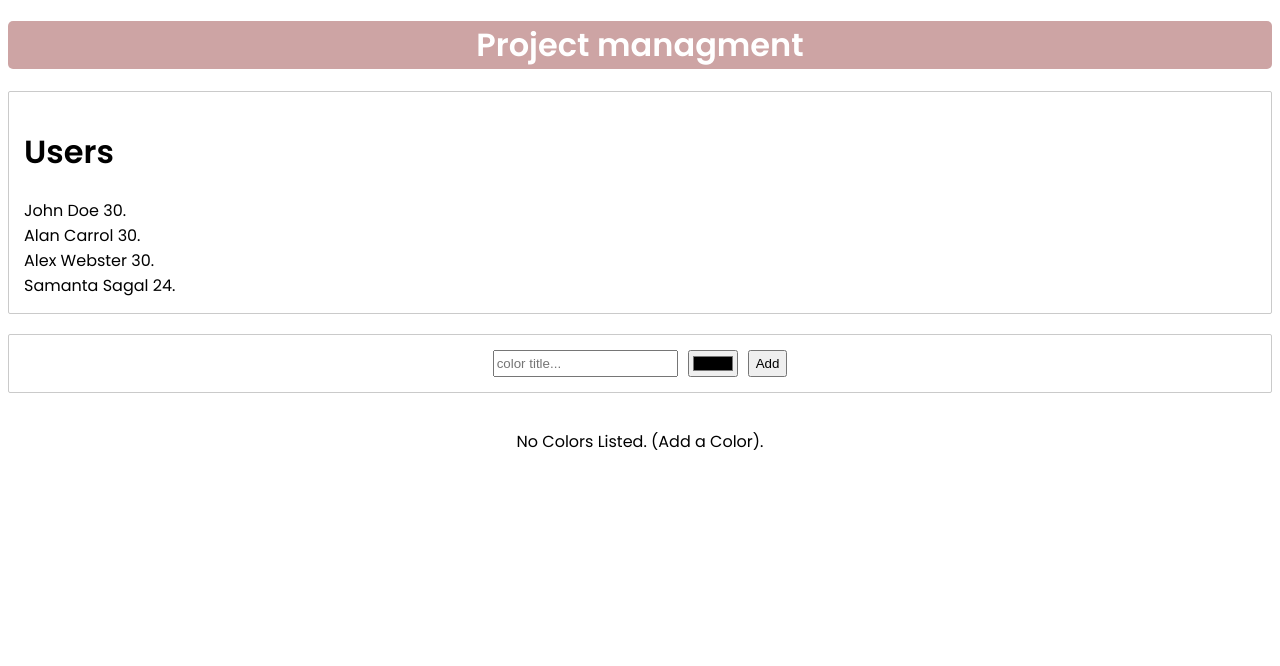
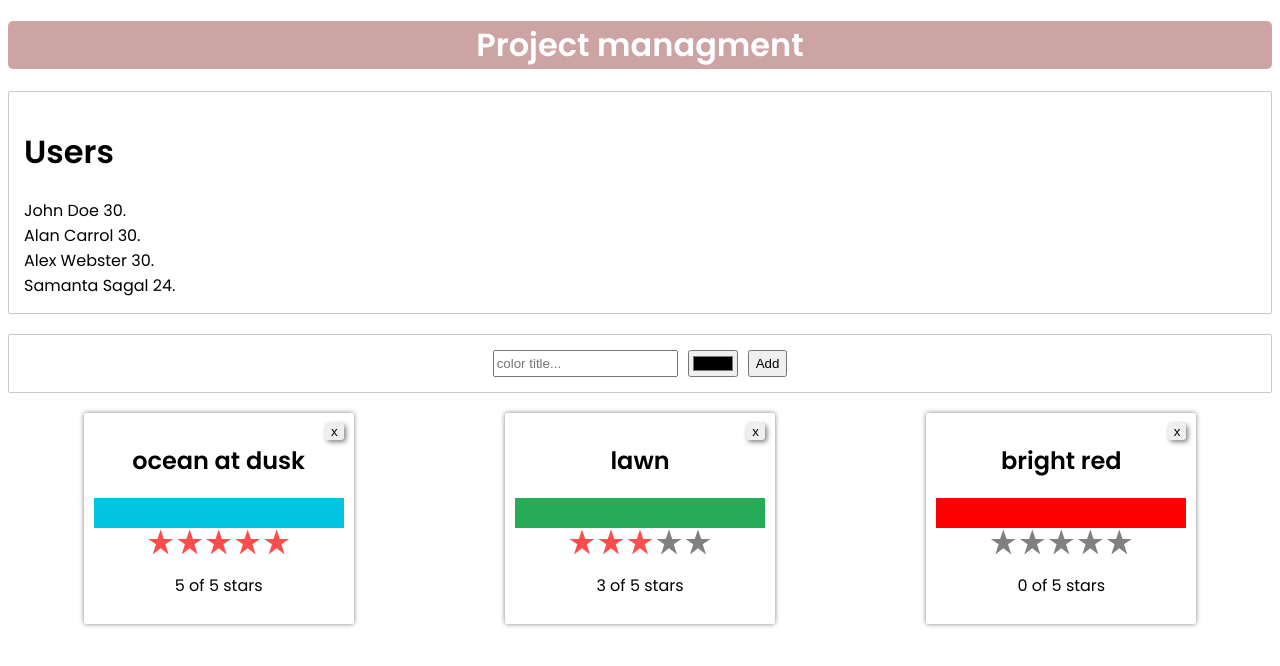
Before and after one commit to HL-Dz/test-react, a React app: page / in a window 1280 px wide. Shown: the top 666 px of the page. Built offline with nearby package versions, Linux system fonts and the light colour scheme.

Commit message:
feat: add close btn for Color component

```diff
--- a/src/components/App.jsx
+++ b/src/components/App.jsx
@@ -11,7 +11,26 @@ class App extends Component {
   constructor(props){
     super(props);
     this.state = {
-      colors: []
+      colors: [
+        {
+          "id": "43435-4654654-654-tt-dg-4-3543-65-46-54243-r",
+          "title": "ocean at dusk",
+          "color": "#00c4e2",
+          "rating": "5"
+        },
+        {
+          "id": "6465-446-65765764-tt-dg-4-3543-65-46-54243-r",
+          "title": "lawn",
+          "color": "#26ac56",
+          "rating": "3"
+        },
+        {
+          "id": "43435-4654654-654-tt-dg-4-3543-66-54243-454",
+          "title": "bright red",
+          "color": "#ff0000",
+          "rating": "0"
+        }
+      ]
     }
 
     this.addColor = this.addColor.bind(this);
--- a/src/components/ColorList/Color/Color.jsx
+++ b/src/components/ColorList/Color/Color.jsx
@@ -4,12 +4,13 @@ import { StarRating } from '../../StarRating/StarRating.jsx';
 import './Color.scss';
 
 
-const Color = ({title, color, rating = 0}) =>
+const Color = ({title, color, rating = 0, onRemove=f=>f, onRate=f=>f}) =>
   <section className="color">
     <h1 className="color__title">{title}</h1>
+    <button onClick={onRemove} className="color__remove">x</button>
     <div className="color-elem" style={{backgroundColor: color}}></div>
     <div>
-      <StarRating starsSelected={rating}/>
+      <StarRating starsSelected={rating} onRate={onRate}/>
     </div>
   </section>;
 
--- a/src/components/ColorList/Color/Color.scss
+++ b/src/components/ColorList/Color/Color.scss
@@ -1,11 +1,11 @@
 .color {
+  position: relative;
   display: flex;
   flex-direction: column;
   align-items: center;
   width: 250px;
   max-width: 250px;
   box-shadow: 0px 0px 5px grey;
-  margin-right: 20px;
   margin-bottom: 20px;
   padding: 10px;
   border-radius: 2px;
@@ -25,6 +25,25 @@
   text-align: center;
 }
 
+.color__remove {
+  position: absolute;
+  display: flex;
+  align-items: center;
+  justify-content: center;
+  outline: none;
+  border: none;
+  box-shadow: 2px 2px 5px grey;
+  border-radius: 3px;
+  top: 10px;
+  right: 10px;
+  cursor: pointer;
+  transition: all 0.5s ease;
+
+  &:hover {
+    box-shadow: 0px 0px 5px grey;
+  }
+}
+
 .color-elem {
   width: 100%;
   height: 30px;
```
